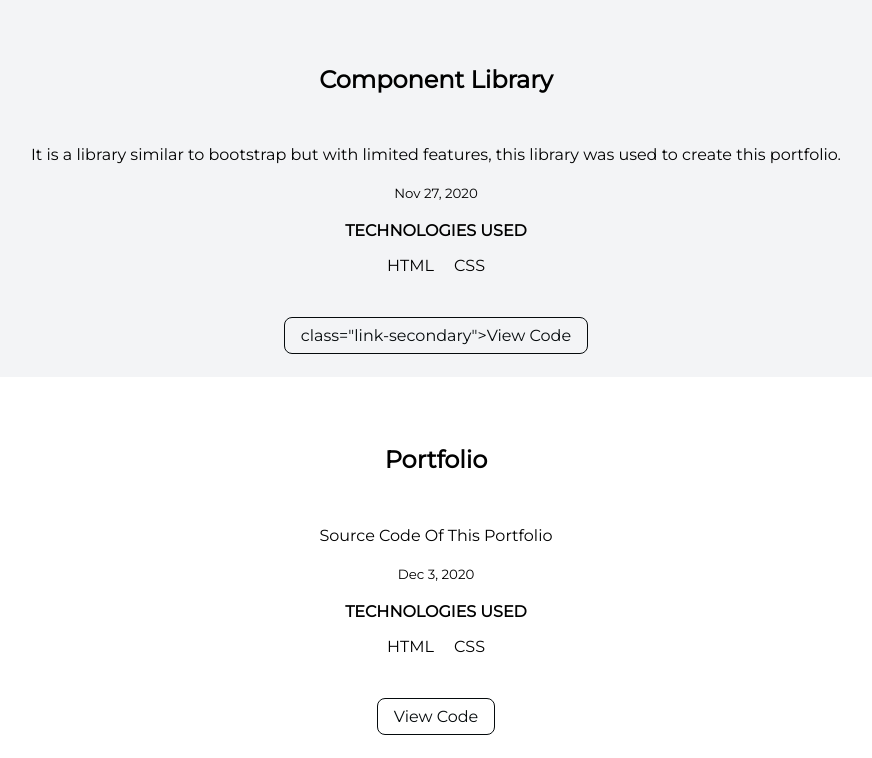
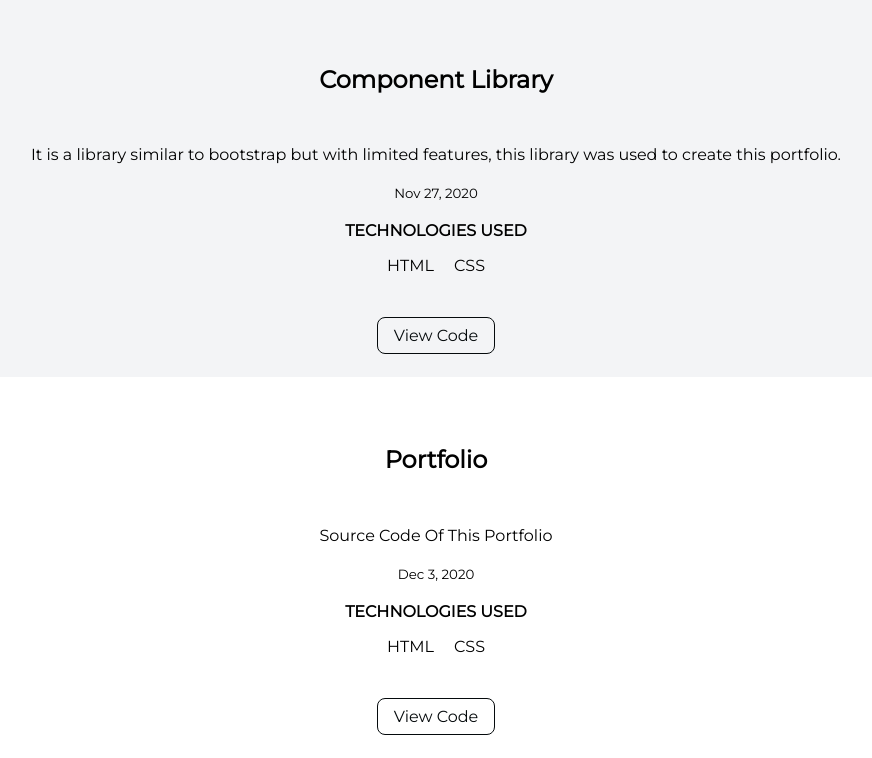
Before and after one commit to Abhishek-crypt/Abhi-sport, a plain HTML site: page Projects.html in a window 1280 px wide. Shown: the part 892-1650 px from the top of the page, without its empty margins (204-1076 px from the left). Drawn offline with Linux system fonts and the light colour scheme.

Commit message:
Update Projects.html

```diff
--- a/Projects.html
+++ b/Projects.html
@@ -85,7 +85,7 @@
         </div>
         <br>
         <ul class="list list-non-bullet" style="padding: 0px;">
-        <li class="list-items-inline"><a href="https://github.com/Abhishek-crypt/Abhi-sport/blob/main/component.html" class="link link-secondary">class="link-secondary">View Code</a>
+        <li class="list-items-inline"><a href="https://github.com/Abhishek-crypt/Abhi-sport/blob/main/component.html" class="link link-secondary">View Code</a>
         </ul>
     </section>
     <!-- 3rd Project Component Library End -->
```
